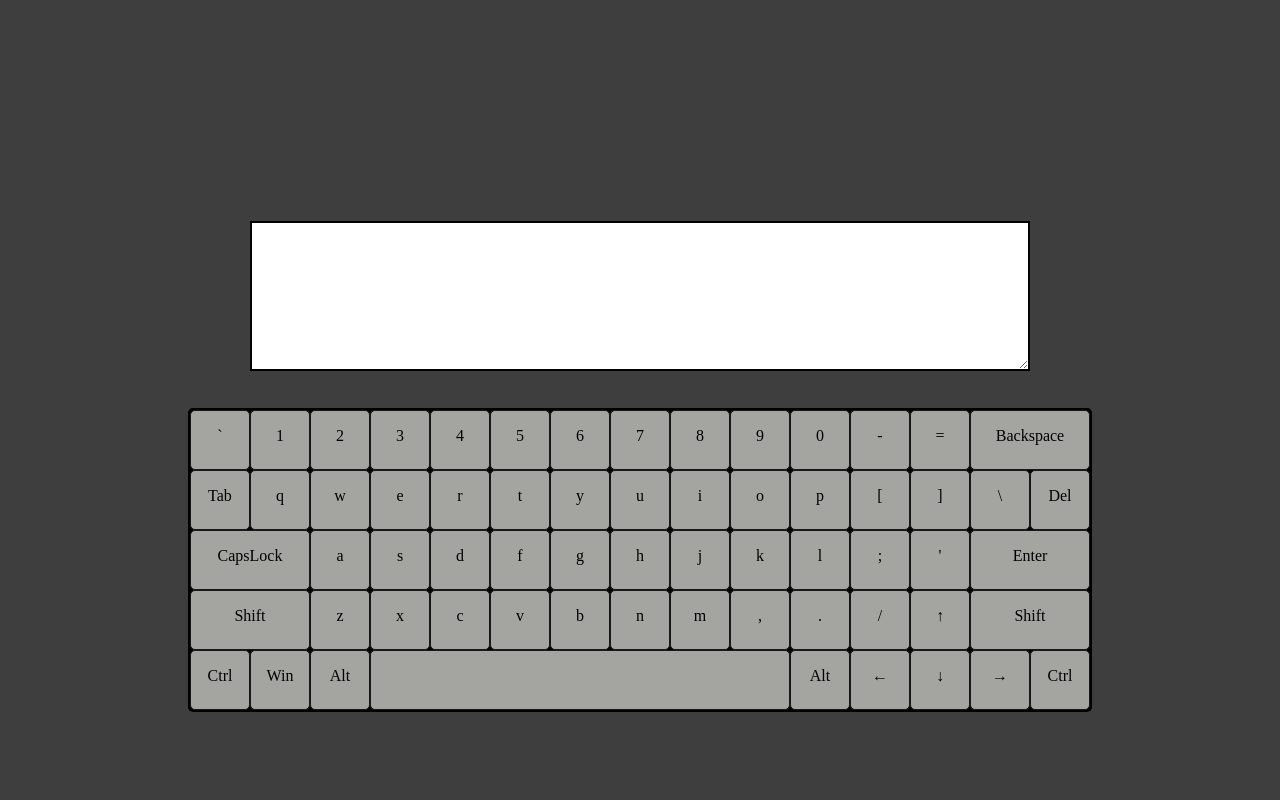
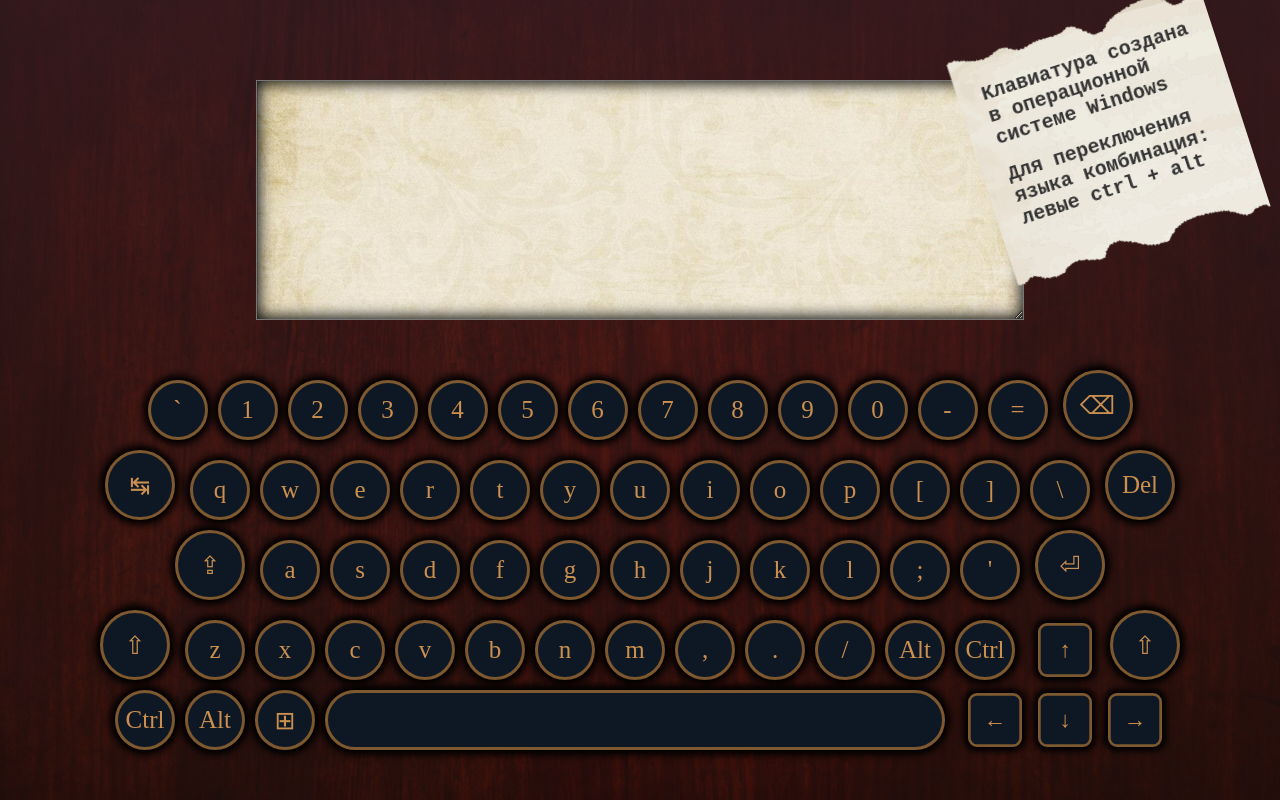
Before and after one commit to Roshenchik/virtual-keyboard, a website: page index.html in a window 1280 px wide. Drawn offline with Linux system fonts and the light colour scheme.

Commit message:
feat: add styles

```diff
--- a/index.js
+++ b/index.js
@@ -1,6 +1,18 @@
 // create TextArea
 const body = document.querySelector('body');
 body.innerHTML += '<textarea class="textarea"></textarea>';
+
+const sticker = document.createElement('div');
+sticker.className = 'sticker';
+const stickerTextSystem = document.createElement('p');
+const stickerTextCombination = document.createElement('p');
+stickerTextSystem.className = 'sticker-text';
+stickerTextCombination.className = 'sticker-text';
+stickerTextSystem.textContent = 'Клавиатура создана в операционной системе Windows';
+stickerTextCombination.textContent = 'Для переключения языка комбинация: левыe ctrl + alt';
+sticker.append(stickerTextSystem);
+sticker.append(stickerTextCombination);
+body.prepend(sticker);
 
 // Create keyboard
 body.innerHTML += '<div class="keyboard"></div>';
@@ -10,12 +22,12 @@ const keyboard = document.querySelector('.keyboard');
 const row1 = ['Backquote', 'Digit1', 'Digit2', 'Digit3', 'Digit4', 'Digit5', 'Digit6', 'Digit7', 'Digit8', 'Digit9', 'Digit0', 'Minus', 'Equal', 'Backspace'];
 const row2 = ['Tab', 'KeyQ', 'KeyW', 'KeyE', 'KeyR', 'KeyT', 'KeyY', 'KeyU', 'KeyI', 'KeyO', 'KeyP', 'BracketLeft', 'BracketRight', 'Backslash', 'Delete'];
 const row3 = ['CapsLock', 'KeyA', 'KeyS', 'KeyD', 'KeyF', 'KeyG', 'KeyH', 'KeyJ', 'KeyK', 'KeyL', 'Semicolon', 'Quote', 'Enter'];
-const row4 = ['ShiftLeft', 'KeyZ', 'KeyX', 'KeyC', 'KeyV', 'KeyB', 'KeyN', 'KeyM', 'Comma', 'Period', 'Slash', 'ArrowUp', 'ShiftRight'];
-const row5 = ['ControlLeft', 'MetaLeft', 'AltLeft', 'Space', 'AltRight', 'ArrowLeft', 'ArrowDown', 'ArrowRight', 'ControlRight'];
+const row4 = ['ShiftLeft', 'KeyZ', 'KeyX', 'KeyC', 'KeyV', 'KeyB', 'KeyN', 'KeyM', 'Comma', 'Period', 'Slash', 'AltRight', 'ControlRight', 'ArrowUp', 'ShiftRight'];
+const row5 = ['ControlLeft', 'AltLeft', 'MetaLeft', 'Space', 'ArrowLeft', 'ArrowDown', 'ArrowRight'];
 const rows = [row1, row2, row3, row4, row5];
 const letterCodes = ['Key', 'Backquote', 'BracketLeft', 'BracketRight', 'Backslash', 'Semicolon', 'Quote', 'Comma', 'Period', 'Slash'];
 // create 5 rows with keys
-for (let i = 0; i < 5; i += 1) {
+for (let i = 0; i < rows.length; i += 1) {
   const row = document.createElement('div');
   row.className = 'row';
   keyboard.append(row);
@@ -39,15 +51,15 @@ for (let i = 0; i < 5; i += 1) {
     else if (code === 'ArrowDown') symb = '↓';
     else if (code === 'ArrowLeft') symb = '←';
     else if (code === 'ArrowRight') symb = '→';
-    else if (code.includes('Shift')) symb = 'Shift';
+    else if (code.includes('Shift')) symb = '⇧';
     else if (code.includes('Control')) symb = 'Ctrl';
     else if (code.includes('Alt')) symb = 'Alt';
-    else if (code.includes('Meta')) symb = 'Win';
-    else if (code.includes('Enter')) symb = 'Enter';
-    else if (code.includes('Backspace')) symb = 'Backspace';
+    else if (code.includes('Meta')) symb = '⊞';
+    else if (code.includes('Enter')) symb = '⏎';
+    else if (code.includes('Backspace')) symb = '⌫';
     else if (code.includes('Delete')) symb = 'Del';
-    else if (code.includes('CapsLock')) symb = 'CapsLock';
-    else if (code.includes('Tab')) symb = 'Tab';
+    else if (code.includes('CapsLock')) symb = '⇪';
+    else if (code.includes('Tab')) symb = '↹';
     else {
       letterCodes.forEach((letterCode) => {
         if (code.includes(letterCode)) {
--- a/style.css
+++ b/style.css
@@ -3,19 +3,59 @@
 }
 
 body {
-  background-color: #3e3e3e;
+  background: linear-gradient(rgba(0, 0, 0, 0.1), rgba(0, 0, 0, 0.2)), linear-gradient(rgba(62, 31, 37, 0.8), rgba(76, 36, 39, 0.3)), url("./assets/red-texture-image-3840x2400.jpg");
+  background-size: 100vw 100vh;
+  background-repeat: no-repeat;
 }
 
 .textarea {
-  height: 150px;
-  width: 780px;
+  width: 60%;
+  height: 30%;
   position: fixed;
-  top: 37%;
+  top: 25%;
   right: 50%;
   transform: translate(50%, -50%);
-  border: 2px solid rgb(0, 0, 0);
+  box-shadow: inset 0px 0px 15px 2px rgba(0, 0, 0);;
+  background: url('./assets/1665143797_3-53.jpg');
+  font-family: 'Courier New', Courier, monospace;
+  line-height: 1.25;
+  color: #333;
+  background-size: cover;
 
   font-size: 30px;
+}
+
+.sticker {
+  z-index: 1;
+  top: -1%;
+  right: 3%;
+  transform: rotate(-18deg);
+  position: fixed;
+  width: 300px;
+  height: 300px;
+  padding: 10px;
+  background: url('./assets/torn-paper-vintage-sticker-with-space-area-free-png.webp');
+  background-size: cover;
+  background-repeat: no-repeat;
+  font-family: 'Courier New', Courier, monospace;
+
+  display: flex;
+  flex-direction: column;
+  align-items: center;
+  justify-items: center;
+}
+
+.sticker-text {
+  color: #333;
+  font-weight: bold;
+  font-size: 20px;
+  padding: 0;
+  margin: 0;
+  margin-left: 50px;
+  margin-top: 50px;
+}
+.sticker-text:last-child {
+  margin-top:15px;
 }
 
 .keyboard {
@@ -24,56 +64,128 @@ body {
   right: 50%;
   transform: translate(50%, -50%);
   width: auto;
-  background-color: #000000;
-  border: 2px solid rgb(0, 0, 0);
-  border-radius: 5px;
   user-select: none;
+  display: flex;
+  flex-direction: column;
 }
 
 .row {
+  justify-content: center;
+  align-items: flex-end;
+  margin-bottom: 10px;
   width: auto;
   display: flex;
 }
+.row:last-child {
+  margin-bottom: 0;
+}
 
 .key {
+  margin: 0 5px;
+  gap: 110px;
   width: 60px;
   height: 60px;
-  background-color: rgb(164, 164, 160);
-  color: rgb(0, 0, 0);
-  border: 1px solid rgb(24, 24, 24);
+  background-color: rgb(14, 24, 37);
+  color: rgb(203, 143, 78);
+  border: 3.5px solid rgb(126, 89, 48);
+  box-shadow: 0px 0px 7px 5px rgba(0, 0, 0);
+  font-size: 25px;
   text-align: center;
-  line-height: 50px;
+  display: flex;
+  justify-content: center;
+  align-items: center;
+  border-radius: 40px;
   cursor: pointer;
-  transition: 0.3s;
-  border-radius: 5px;
+  transition: all 0.2s, transform 0s, box-shadow 0s;
 }
 .key:hover {
-  border: 1px solid rgb(0, 255, 255);
+  color: rgb(233, 208, 181);
+  text-shadow: 0px 0px 3px rgb(246, 231, 215);
+}
+.pressed {
+  color: rgb(233, 208, 181);
+  text-shadow: 0px 0px 3px rgb(246, 231, 215);
+
+  /* border: 3.5px solid rgb(192, 140, 76); */
+  box-shadow: 0px 0px 5px 2px rgba(0, 0, 0);
+  transform: scale(95%);
 }
 
 .Space {
-  width: 420px;
+  width: 620px;
+}
+.Space:hover {
+  border-color: rgb(233, 208, 181);
+}
+.Space.pressed {
+  border-color: rgb(233, 208, 181);
 }
 
-.ShiftLeft,
-.ShiftRight,
-.CapsLock,
-.Enter {
-  width: 120px;
+.CapsLock.pressed {
+  margin-right: 10px;
+  border-color: rgb(233, 208, 181);
 }
 
-.ShiftRight {
-  width: 120px;
-}
 .Backspace {
-  width: 120px;
-}
-.Tab,
-.Delete {
-  width: 60px;
+  margin-left: 10px;
+  width: 70px;
+  height: 70px;
 }
 
-.pressed {
-  background-color: aqua;
-  transition: 0.3s;
+.Tab {
+  margin-right: 10px;
+  width: 70px;
+  height: 70px;
 }
+
+.Enter,
+.CapsLock {
+  width: 70px;
+  height: 70px;
+}
+.Enter {
+  margin-left: 10px;
+}
+.CapsLock {
+  margin-right: 10px;
+}
+
+.Delete {
+  margin-left: 10px;
+  width: 70px;
+  height: 70px;
+}
+
+.ShiftRight,
+.ShiftLeft {
+  width: 70px;
+  height: 70px;
+}
+.ShiftLeft {
+  margin-right: 10px;
+}
+.ShiftRight {
+  margin-left: 10px;
+}
+
+.ArrowUp {
+  margin-left: 15px;
+  transform: translateY(5px);
+}
+.ArrowLeft {
+  margin-left: 15px;
+}
+.ArrowRight,
+.ArrowLeft,
+.ArrowUp,
+.ArrowDown {
+  transform: scale(90%);
+  border-radius: 10px;
+  aspect-ratio: 1;
+}
+.ArrowRight.pressed,
+.ArrowLeft.pressed,
+.ArrowUp.pressed,
+.ArrowDown.pressed {
+  transform: scale(85%);
+}
```
Also changed, not shown: index.html (+1 -4 lines), assets/1665143797_3-53.jpg (added), assets/6Tp5Bpq6c.png (added), assets/red-texture-image-3840x2400.jpg (added), assets/torn-paper-vintage-sticker-with-space-area-free-png.webp (added).
